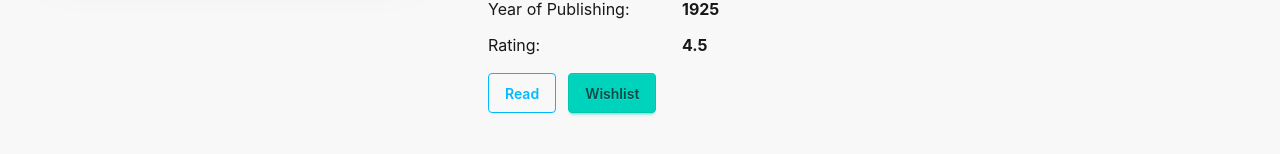
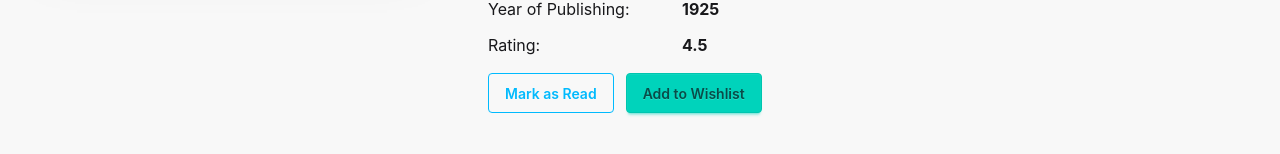
Before and after one commit to Badsha-Nishan/book-vibe, a React (Vite) app: page /bookDetails/1 in a window 1280 px wide. Shown: the part 666-820 px from the top of the page. Built offline with nearby package versions, Linux system fonts and the light colour scheme; no server answers.

Commit message:
book context added but not working

```diff
--- a/index.html
+++ b/index.html
@@ -2,7 +2,7 @@
 <html lang="en" data-theme="light">
   <head>
     <meta charset="UTF-8" />
-    <link rel="icon" type="image/svg+xml" href="/favicon.svg" />
+    <link rel="icon" type="image/svg+xml" href="/book.ico" />
     <meta name="viewport" content="width=device-width, initial-scale=1.0" />
     <title>book-vibe</title>
   </head>
--- /dev/null
+++ b/src/context/BookContext.jsx
@@ -0,0 +1,13 @@
+import React, { createContext } from "react";
+
+export const BookContext = createContext();
+
+const data = {
+  text: "ABCD",
+};
+
+const BookProvider = ({ Children }) => {
+  return <BookContext.Provider value={data}>{Children}</BookContext.Provider>;
+};
+
+export default BookProvider;
--- a/src/main.jsx
+++ b/src/main.jsx
@@ -1,8 +1,9 @@
-import { StrictMode } from "react";
 import { createRoot } from "react-dom/client";
 import "./index.css";
 import { RouterProvider } from "react-router";
 import { router } from "./routes/Router";
+import BookProvider from "./context/BookContext";
+import { StrictMode } from "react";
 
 createRoot(document.getElementById("root")).render(
   <StrictMode>
--- a/src/pages/BookDetails/BookDetails.jsx
+++ b/src/pages/BookDetails/BookDetails.jsx
@@ -1,13 +1,29 @@
-import React from "react";
+import React, { useContext, useState } from "react";
 import { useLoaderData, useParams } from "react-router";
+import { BookContext } from "../../context/BookContext";
 
 const BookDetails = () => {
   const { id } = useParams();
 
   const books = useLoaderData();
 
+  const bookContext = useContext(BookContext)
+
   const expectedBook = books.find((bk) => bk.bookId == id);
 
+  const [storedBooks, setStoredBooks] = useState([]);
+
+  const handleReadBook = (currentBook) => {
+    const isExistBook = storedBooks.find(
+      (book) => book.bookId == currentBook.bookId
+    );
+    if (isExistBook) {
+      alert("already added");
+    } else {
+      setStoredBooks([...storedBooks, currentBook]);
+    }
+    console.log(currentBook, storedBooks);
+  };
   return (
     <div className="hero bg-base-200 min-h-screen">
       <div className="hero-content flex-col gap-10 lg:flex-row">
@@ -54,8 +70,13 @@ const BookDetails = () => {
             </div>
           </div>
           <div>
-            <button className="btn btn-info btn-outline mr-3">Read</button>
-            <button className="btn btn-accent">Wishlist</button>
+            <button
+              onClick={() => handleReadBook(expectedBook)}
+              className="btn btn-info btn-outline mr-3"
+            >
+              Mark as Read
+            </button>
+            <button className="btn btn-accent">Add to Wishlist</button>
           </div>
         </div>
       </div>
```
Also changed, not shown: 1 other file (tests, documents, lock files or other folders).
